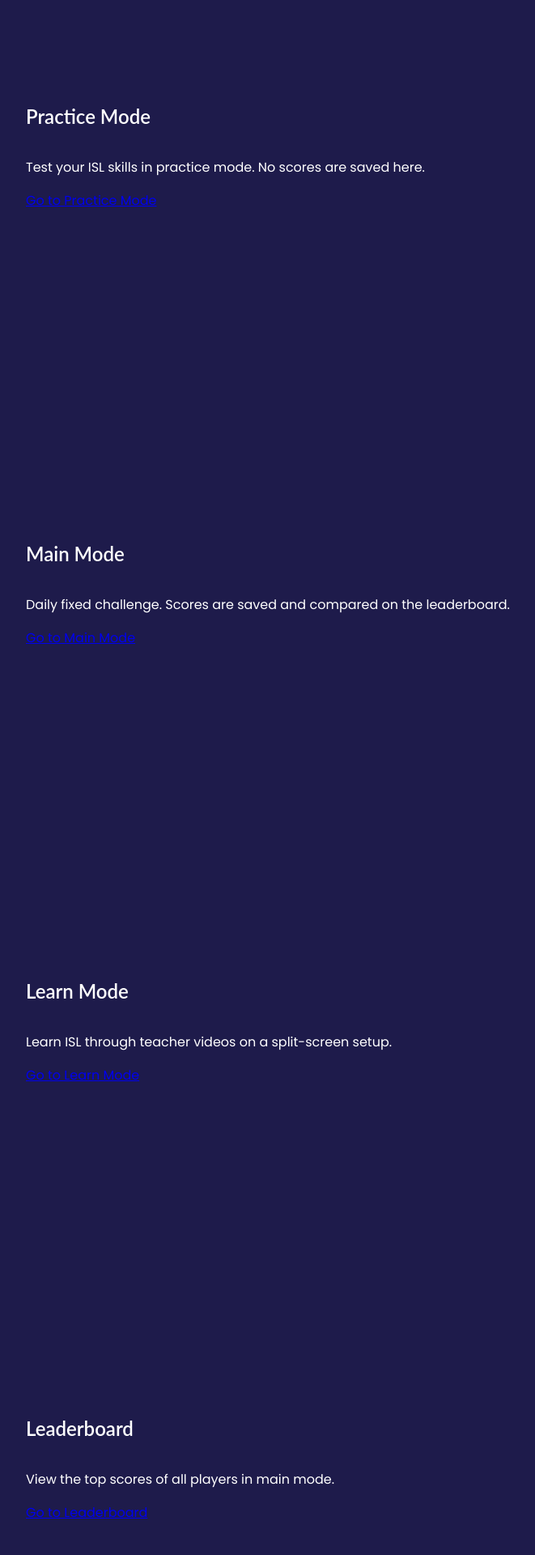
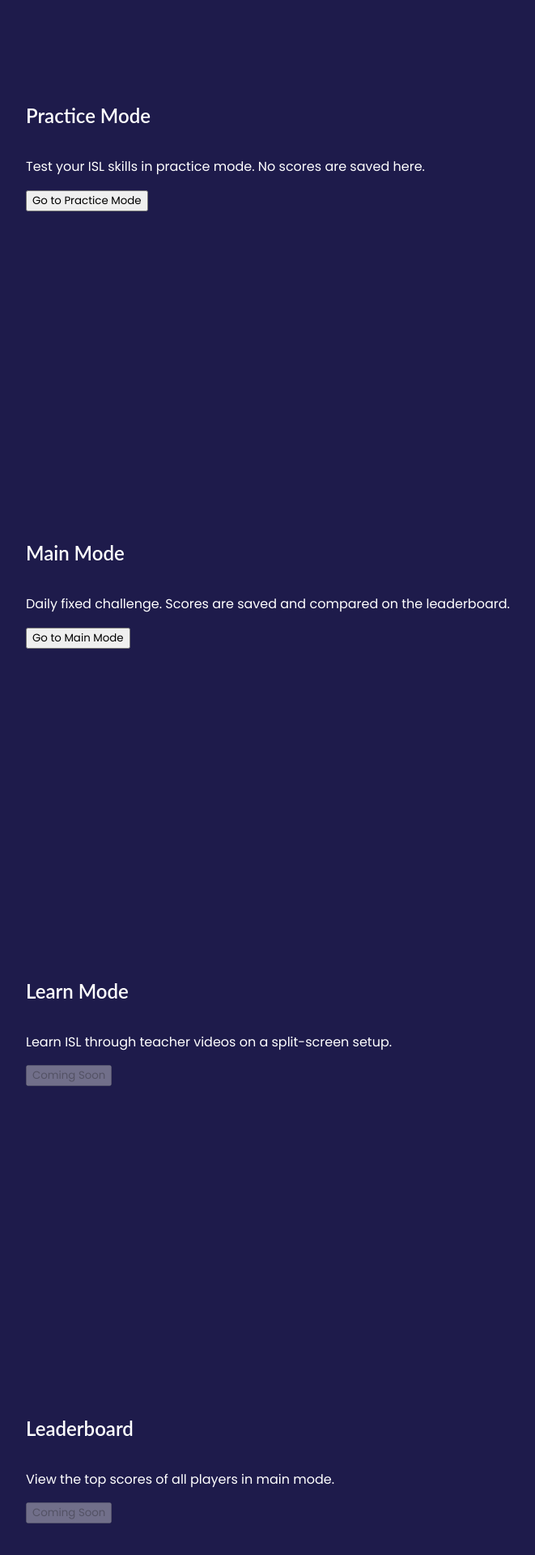
Before and after one commit to Gibbous101/isl_app_current, a React (Create React App) app in the folder isl_app/: page /home in a window 1280 px wide. Shown: the part 176-2096 px from the top of the page at 81% size, without its empty margins (28-689 px from the left). Built offline with nearby package versions, Linux system fonts and the light colour scheme.

Commit message:
add button

```diff
--- a/isl_app/src/pages/Home.js
+++ b/isl_app/src/pages/Home.js
@@ -12,22 +12,26 @@ function Home() {
         <section className="section">
           <h2>Practice Mode</h2>
           <p>Test your ISL skills in practice mode. No scores are saved here.</p>
-          <Link to="/practice">Go to Practice Mode</Link>
+          <Link to="/practice">
+            <button>Go to Practice Mode</button>
+          </Link>
         </section>
         <section className="section">
           <h2>Main Mode</h2>
           <p>Daily fixed challenge. Scores are saved and compared on the leaderboard.</p>
-          <Link to="/game">Go to Main Mode</Link>
+          <Link to="/game">
+            <button>Go to Main Mode</button>
+          </Link>
         </section>
         <section className="section">
           <h2>Learn Mode</h2>
           <p>Learn ISL through teacher videos on a split-screen setup.</p>
-          <Link to="/learn">Go to Learn Mode</Link>
+          <button disabled>Coming Soon</button>
         </section>
         <section className="section">
           <h2>Leaderboard</h2>
           <p>View the top scores of all players in main mode.</p>
-          <Link to="/leaderboard">Go to Leaderboard</Link>
+          <button disabled>Coming Soon</button>
         </section>
       </main>
     </div>
```
